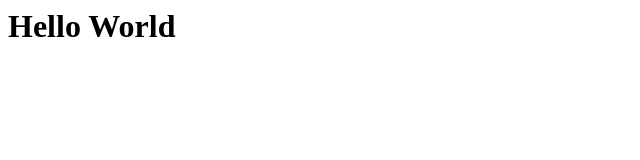
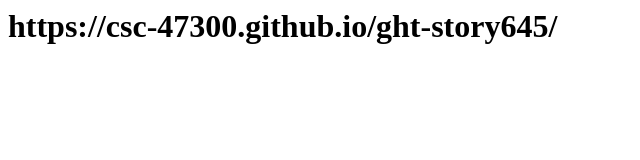
Before and after one commit to CSC-47300/ght-story645, a plain HTML site: page index.html in a window 1280 px wide. Shown: the whole page, without its empty margins (0-640 px from the left). Drawn offline with Linux system fonts and the light colour scheme.

Commit message:
Update index.html

```diff
--- a/index.html
+++ b/index.html
@@ -1 +1 @@
-<h1> Hello World </h1>
+<h1> https://csc-47300.github.io/ght-story645/ </h1>
```
